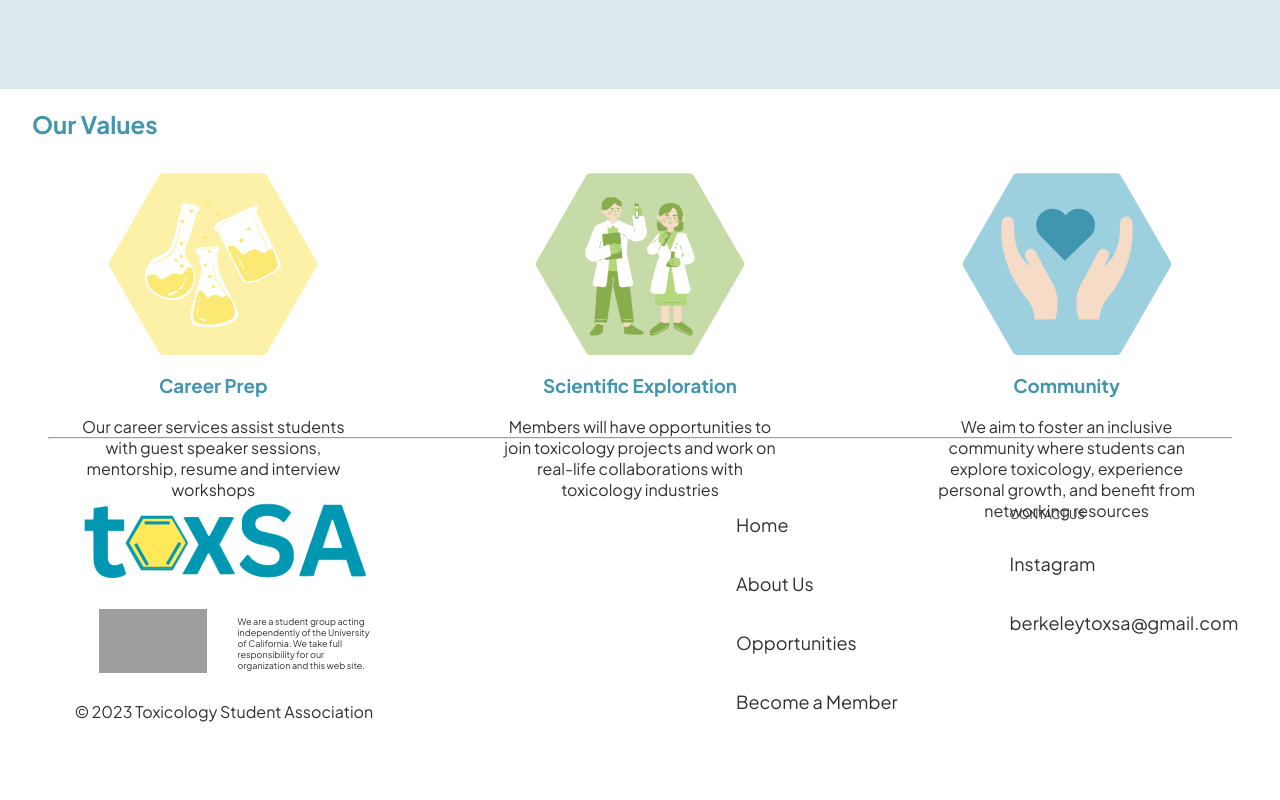
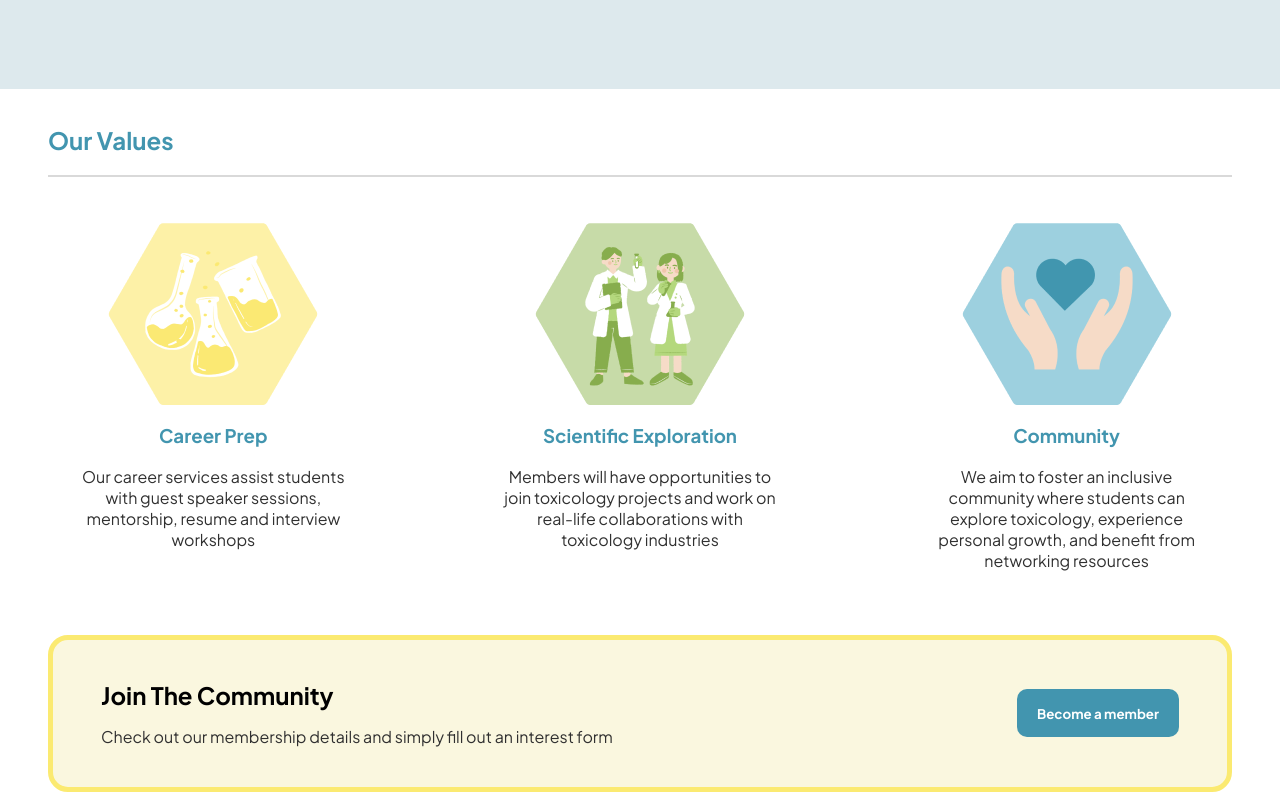
Before and after one commit to sean-she/innod-toxsa, a React (Create React App) app: page / in a window 1280 px wide. Shown: the part 1200-2000 px from the top of the page. Before the commit the page ends 1970 px from the top, so only its background shows below. Built offline with nearby package versions, Linux system fonts and the light colour scheme; grey boxes are pictures that could not be loaded.

Commit message:
join the community

```diff
--- a/src/components/home/body.css
+++ b/src/components/home/body.css
@@ -46,7 +46,17 @@ button {
 /* VALUES SECTION STYLING */
 .values-section {
   width: 100%;
-  height: 40vh;
+  min-height: 40vh;
+  padding-top: 1rem;
+  padding-bottom: 1rem;
+}
+
+#values_underline {
+  border: 0.5px solid rgba(217, 217, 217);
+  height: 0;
+  margin-left: 3rem;
+  margin-right: 3rem;
+  margin-bottom: 2rem;
 }
 
 .values-container {
@@ -63,7 +73,6 @@ button {
     align-items: center;
     justify-content: flex-start;
     width: 25%;
-    min-height: 30vh;
 }
 
 .values-section h2, h3 {
@@ -71,7 +80,7 @@ button {
 }
 
 .values-section h2{
-  padding-left: 2rem;
+  padding-left: 3rem;
   text-align: left;
 }
 
@@ -90,3 +99,43 @@ button {
   min-height: 10rem;
   width: 100%;
 }
+
+
+/* JOIN BANNER STYLING */
+.join-section {
+  min-height: 10vh;
+  margin-top: 2rem;
+  margin-bottom: 2rem;
+}
+
+.join-container {
+  background-color: #FAF7DF;
+  border: 5px solid #FBEA71;
+  border-radius: 20px;
+  margin-left: 3rem;
+  margin-right: 3rem;
+  padding-left: 3rem;
+  padding-right: 3rem;
+
+  display: flex;
+  flex-direction: row;
+  align-items: center;
+  justify-content: space-between;
+}
+
+.join-text {
+  margin: 2rem 0 2rem 0;
+  display: flex;
+  flex-direction: column;
+  text-align: left;
+  justify-content: center;
+}
+
+.join-text * {
+  margin: 0.5rem 0 0.5rem 0;
+}
+
+.join-container button {
+  height: 3rem;
+  font-weight: bold;
+}
--- a/src/components/home/body.js
+++ b/src/components/home/body.js
@@ -23,6 +23,7 @@ export default function Body() {
       </section>
       <section className="values-section">
         <h2>Our Values</h2>
+        <div id="values_underline"></div>
         <div className="values-container">
           <div className="values-block">
               <div className="values-img-container">
@@ -53,6 +54,15 @@ export default function Body() {
           </div>
         </div>
       </section>
+      <section className="join-section">
+        <div className="join-container">
+          <div className="join-text">
+            <h1>Join The Community</h1>
+            <p>Check out our membership details and simply fill out an interest form</p>
+          </div>
+          <button type="button">Become a member</button>
+        </div>
+      </section>
     </div>
   );
 }
```
Also changed, not shown: src/components/home/footer.css (+0 -7 lines).
